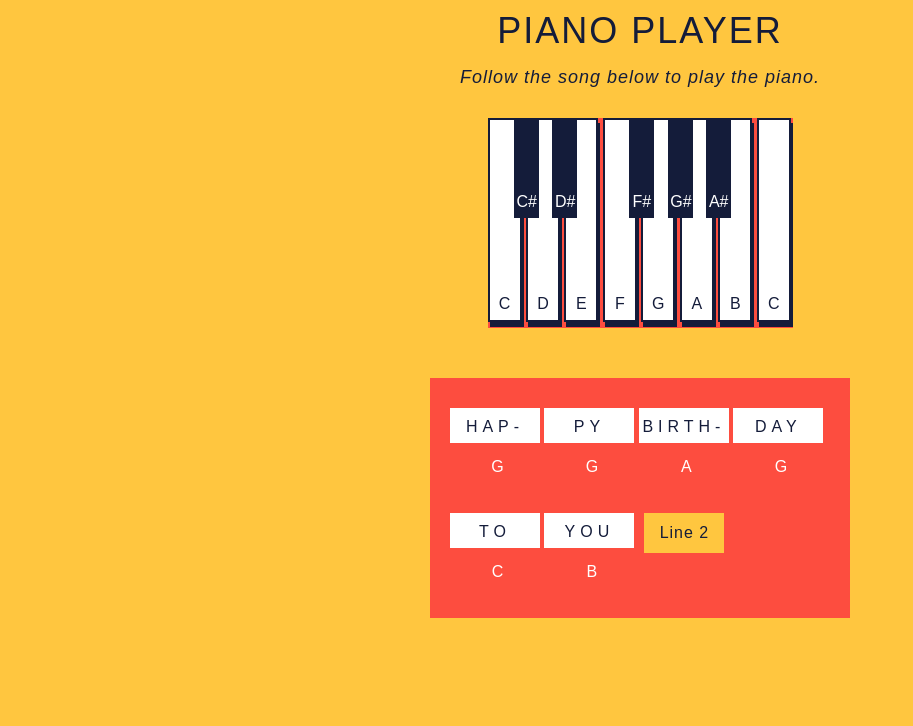
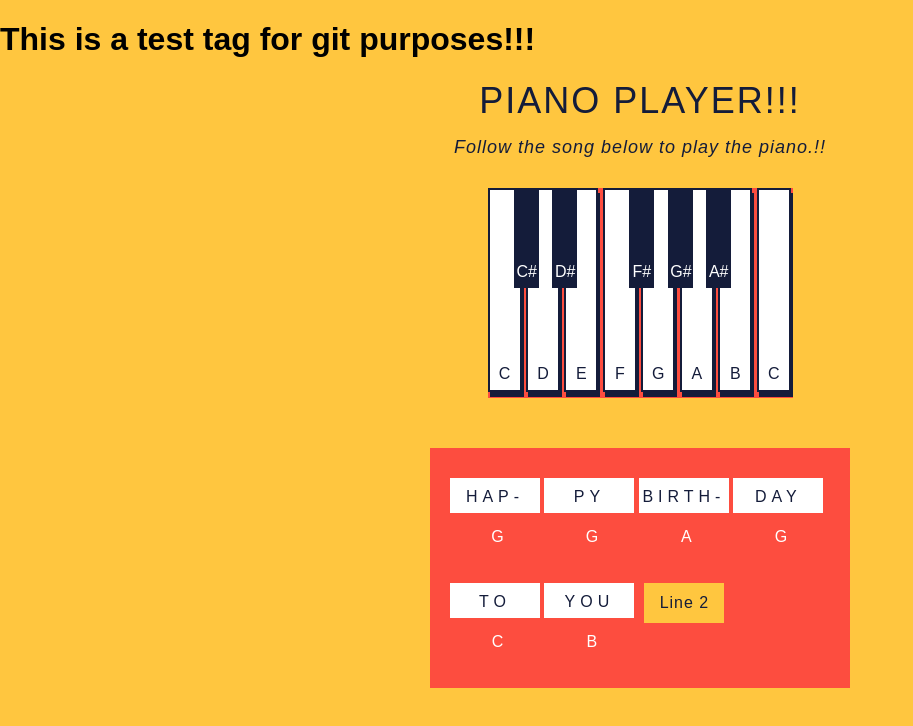
Before and after one commit to TomaszSarmata/piano, a plain HTML site: page index.html in a window 1280 px wide. Shown: the whole page, without its empty margins (0-913 px from the left). Drawn offline with Linux system fonts and the light colour scheme.

Commit message:
added features

```diff
--- a/index.html
+++ b/index.html
@@ -7,8 +7,9 @@
 </head>
 
 <body>
-  <p class='title'>Piano Player</p>
-  <p id='demo'>Follow the song below to play  the piano.</p>
+  <h1>This is a test tag for git purposes!!!</h1>
+  <p class='title'>Piano Player!!!</p>
+  <p id='demo'>Follow the song below to play  the piano.!!</p>
   <section class="piano">
     <section id='c-key' class="key">
       <section class='keynote'>C</section>
```
